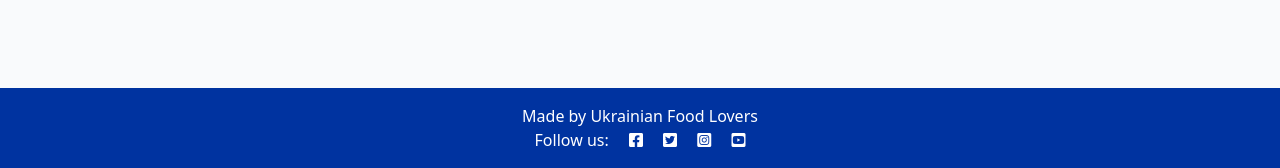
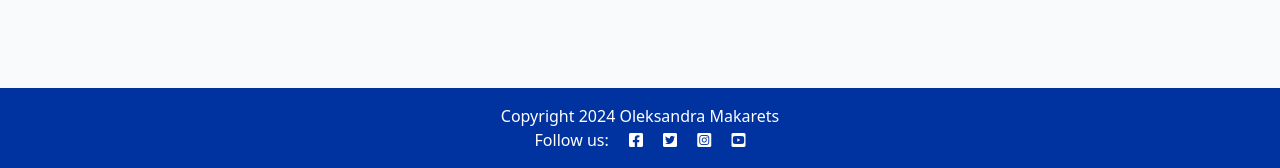
Before and after one commit to OleksandraMakarets/ukrainian-recipes-blog, a Django app: page / in a window 1280 px wide. Shown: the part 632-800 px from the top of the page. Run offline with Django 4.2, Linux system fonts and the light colour scheme; data that the repository does not hold is empty.

Commit message:
Update base.html to add copyright block and modify footer text; update index.html to include copyright block

```diff
--- a/blog/templates/blog/index.html
+++ b/blog/templates/blog/index.html
@@ -50,3 +50,7 @@
 
 <!-- index.html content ends here -->
 {% endblock %}
+
+{% block copyright %}
+<p class="m-0 text-center text-white">Copyright 2024 Oleksandra Makarets</p>
+{% endblock %}
--- a/templates/base.html
+++ b/templates/base.html
@@ -60,7 +60,9 @@
 
     <!-- Footer -->
     <footer class="footer mt-auto py-3 dark-bg">
+        {% block copyright %}
         <p class="m-0 text-center text-white">Made by Ukrainian Food Lovers</p>
+        {% endblock copyright %}
         <p class="m-0 text-center text-white">Follow us: <i class="fab fa-facebook-square ms-3"></i>
             <i class="fab fa-twitter-square ms-3"></i>
             <i class="fab fa-instagram-square ms-3"></i>
```
